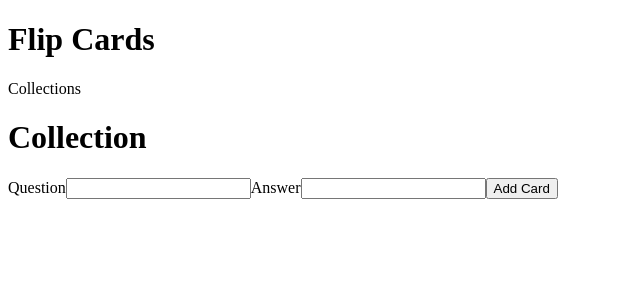
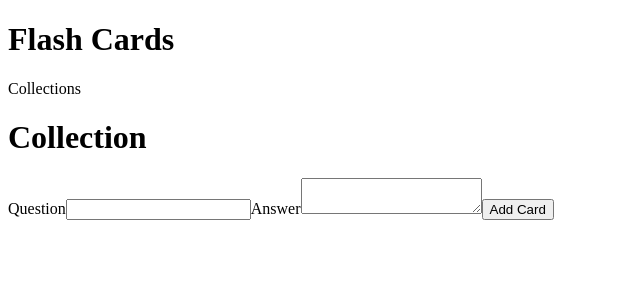
Before and after one commit to BriGuy520/flash-cards, a React (Create React App) app: page / in a window 1280 px wide. Shown: the top 300 px of the page, without its empty margins (0-640 px from the left). Built offline with nearby package versions, Linux system fonts and the light colour scheme.

Commit message:
moved the state of my app to the app component.

```diff
--- a/src/App.tsx
+++ b/src/App.tsx
@@ -4,10 +4,37 @@ import Collection from './components/Collection';
 import Collections from './components/Collections';
 import CreateCard from './components/CreateCard';
 
+type Card = {
+  id: number,
+  question: string,
+  answer: string
+}
+
 function App(): any {
+
+
+  const [question, setQuestion] = React.useState<string>('');
+  const [answer, setAnswer] = React.useState<string>('');
+
+  const handleSubmit = (e: React.FormEvent<HTMLFormElement>) => {
+
+    e.preventDefault();
+
+    const newCard: Card = {
+      id: Date.now(),
+      question,
+      answer
+    }
+
+    console.log(newCard);
+
+    return newCard;
+
+  }
+
   return (
     <div className="App">
-      <h1>Flip Cards</h1>
+      <h1>Flash Cards</h1>
       <Collections />
       <Collection />
       <CreateCard />
--- a/src/components/CreateCard.tsx
+++ b/src/components/CreateCard.tsx
@@ -38,8 +38,7 @@ const CreateCard = () => {
         name="question"
       />
       <label htmlFor="Answer">Answer</label>
-      <input
-        type="text"
+      <textarea
         value={answer}
         onChange={(e) => setAnswer(e.target.value)}
         name="Answer"
```
Also changed, not shown: src/components/Card.tsx (+8 -3 lines).
